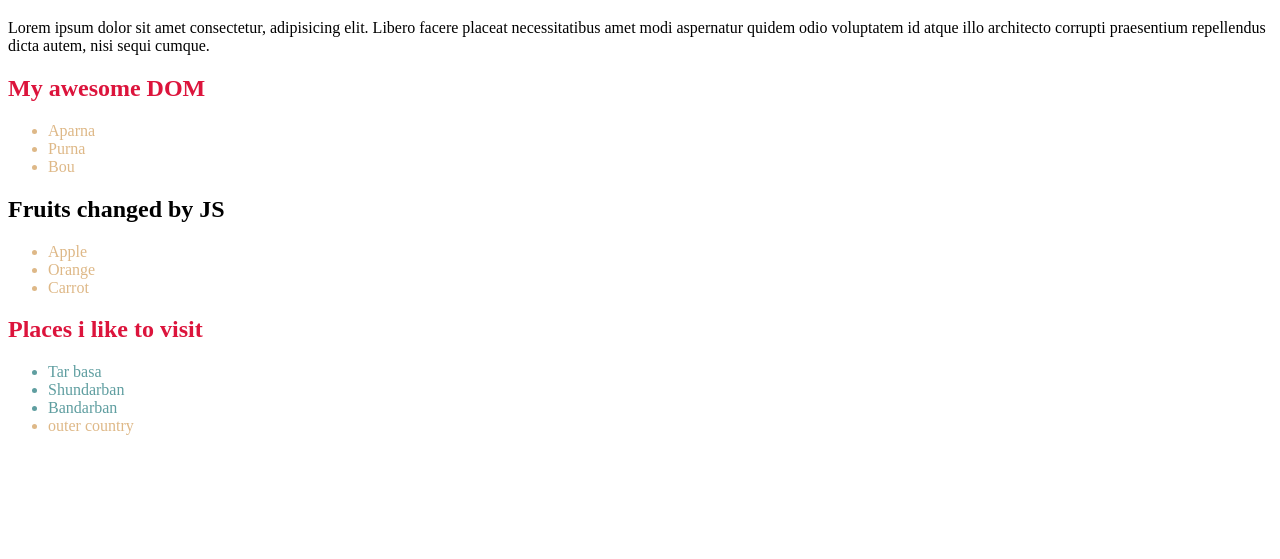
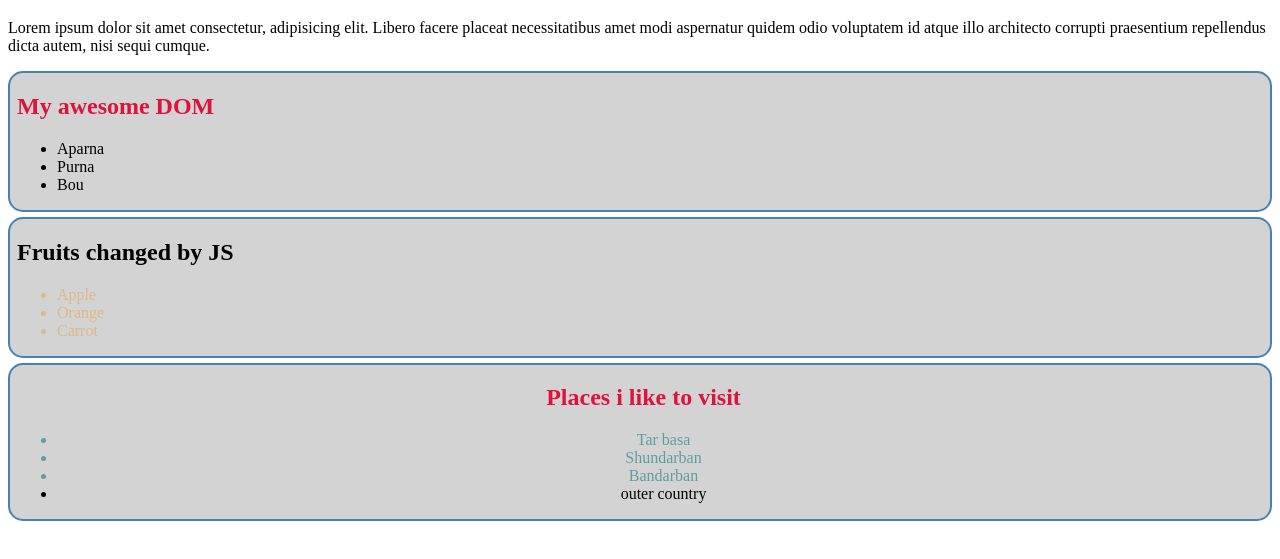
Before and after one commit to shoyonp/tour-of-dom, a plain HTML site: page index.html in a window 1280 px wide. Shown: the part 61-620 px from the top of the page. Drawn offline with Linux system fonts and the light colour scheme.

Commit message:
css in java done

```diff
--- /dev/null
+++ b/JS/styleInJs.js
@@ -0,0 +1,16 @@
+const sections = document.querySelectorAll('section')
+// console.log(sections);
+for(const section of sections){
+    section.style.border = '2px solid steelblue';
+    section.style.marginBottom = '5px';
+    section.style.borderRadius = '15px';
+    section.style.paddingLeft = '7px';
+    section.style.backgroundColor = 'lightgray';
+}
+
+// const palcesContainer = document.getElementById('places-container');
+// palcesContainer.style.backgroundColor = 'yellow';
+
+const placesContainer = document.getElementById('places-container')
+placesContainer.classList.add('text-center');
+placesContainer.classList.remove('large-text');
--- a/index.html
+++ b/index.html
@@ -6,13 +6,13 @@
     <title>tour if DOM</title>
     <link rel="stylesheet" href="styles.css" />
     <style>
-      li {
+      .fruits-container li {
         color: burlywood;
       }
-      #fruits-title{
+      #fruits-title {
         color: black;
       }
-      .important-places{
+      .important-places {
         color: cadetblue;
       }
     </style>
@@ -36,25 +36,26 @@
           <li>Bou</li>
         </ul>
       </section>
-      <section>
-        <h1 id="fruits-title">Fruits i like</h1>
+      <section class="fruits-container">
+        <h1 id="fruits-title" class="some-class new-class">Fruits i like</h1>
         <ul>
           <li>Apple</li>
           <li>Orange</li>
           <li>Carrot</li>
         </ul>
       </section>
-      <section>
+      <section id="places-container" class="large-text">
         <h1 id="places-title">Places i like to visit</h1>
         <ul>
-            <li class="important-places">Tar basa</li>
-            <li class="important-places">Shundarban</li>
-            <li class="important-places">Bandarban</li>
-            <li class="other-palce">outer country</li>
+          <li class="important-places">Tar basa</li>
+          <li class="important-places">Shundarban</li>
+          <li class="important-places">Bandarban</li>
+          <li class="other-palce">outer country</li>
         </ul>
       </section>
     </main>
-    <script src="dom.js"></script>
+    <script src="JS/dom.js"></script>
+    <script src="JS/styleInJs.js"></script>
     <script>
       // const student = {
       //     name: 'Purna',
@@ -65,23 +66,35 @@
       // }
       // console.log('adding JS inside the html file');
 
+      //   option-1: getElementByTagName
       const liColection = document.getElementsByTagName("li");
       // console.log(liColection);
       for (const li of liColection) {
         // console.log(li.innerText);
       }
 
-      const fruitsTitle = document.getElementById('fruits-title');
-      fruitsTitle.innerText = 'Fruits changed by JS';
-
       const allHeadings = document.getElementsByTagName("h1");
       for (const h1 of allHeadings) {
         // console.log(h1.innerText);
       }
 
-      const places = document.getElementsByClassName('important-places');
-      for(const place of places){
-        console.log(place.innerText);
+      //   option-2: getElementById
+      const fruitsTitle = document.getElementById("fruits-title");
+      fruitsTitle.innerText = "Fruits changed by JS";
+
+      //   option-3: getElementsByClassName
+      const places = document.getElementsByClassName("important-places");
+      for (const place of places) {
+        // console.log(place.innerText);
+      }
+
+      //   option-4: querySelector
+
+      // option-5:  querySelectorAll
+      const someLi = document.querySelectorAll(".fruits-container li");
+      // console.log(someLi);
+      for (const li of someLi) {
+        // console.log(li.innerText);
       }
     </script>
   </body>
--- a/styles.css
+++ b/styles.css
@@ -1,3 +1,11 @@
 h1{
     color:crimson;
 }
+
+.large-text{
+    font-size: 2em;
+}
+
+.text-center{
+    text-align: center;
+}
```
Also changed, not shown: JS/dom.js (line endings or trailing spaces).
